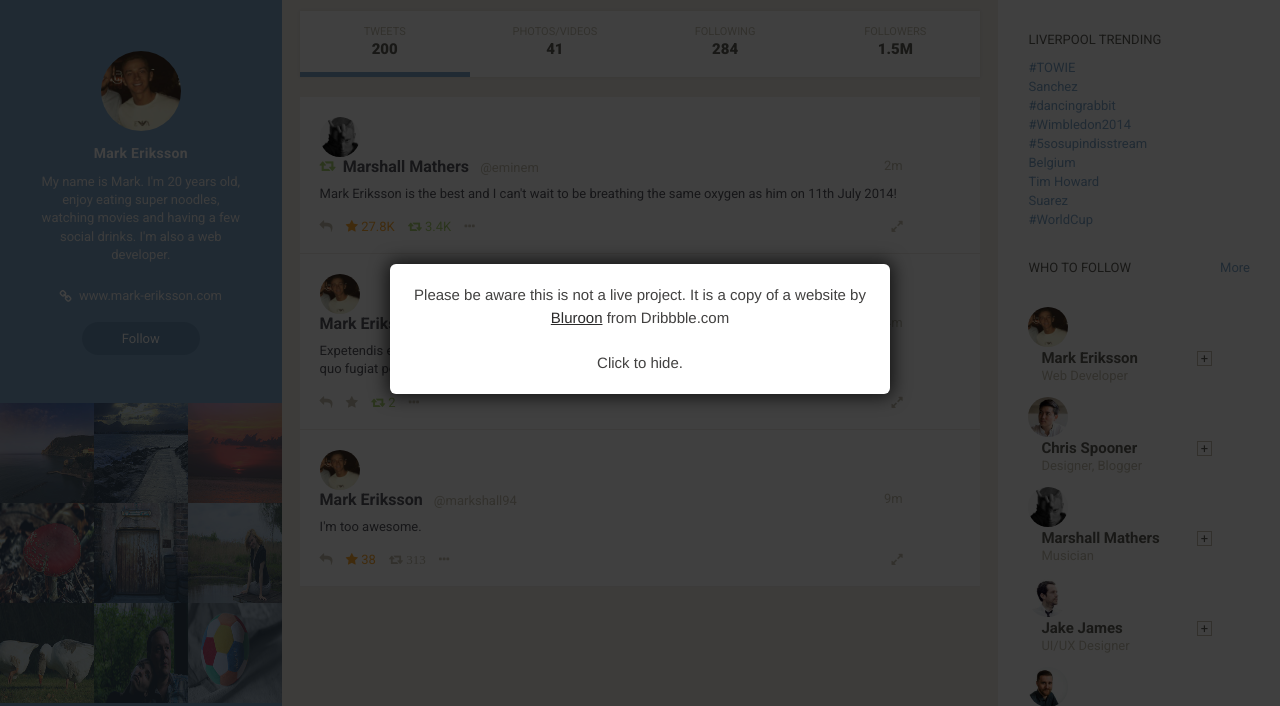
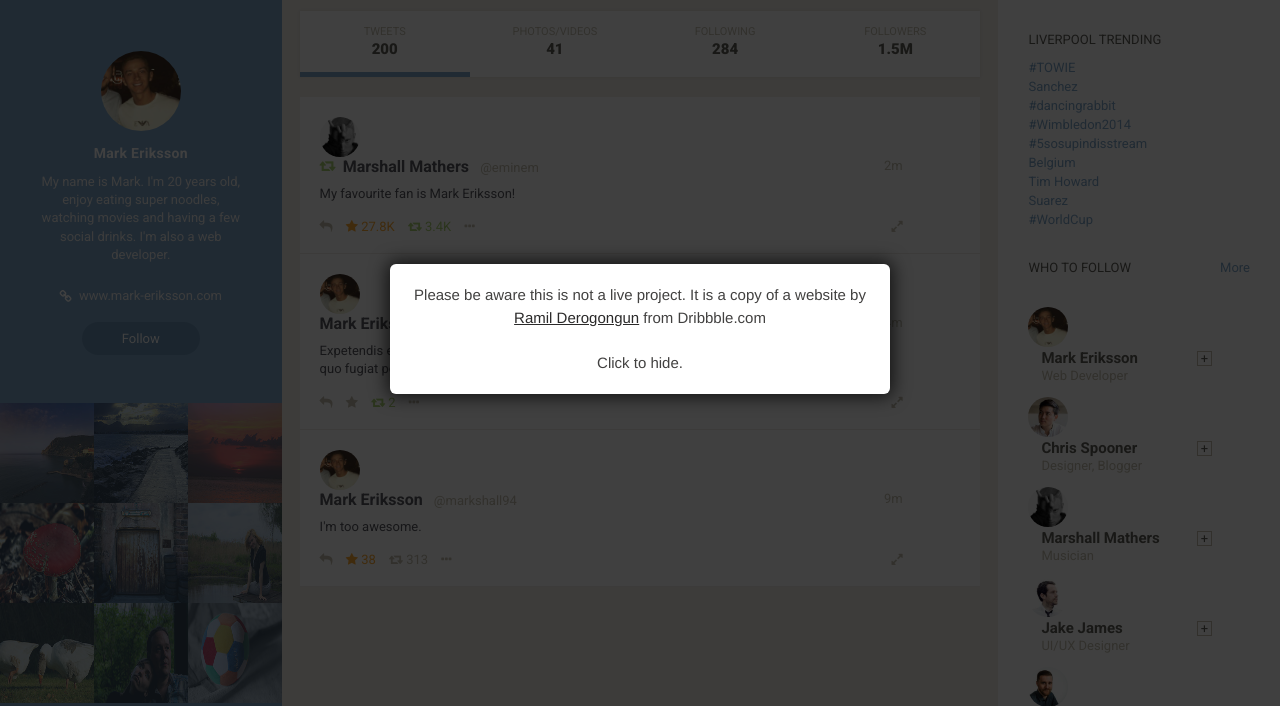
Before and after one commit to Markshall/Design-TwitterRedesign, a plain HTML site: page index.html in a window 1280 px wide. Shown: the part 71-777 px from the top of the page. Drawn offline with Linux system fonts and the light colour scheme.

Commit message:
Merge error
Bits of HTML that got mixed up during a merge now fixed

```diff
--- a/index.html
+++ b/index.html
@@ -10,7 +10,7 @@
 
 		<!--
 		Coded by Mark Eriksson (http://mark-eriksson.com);
-		Original design by Bluroon (https://dribbble.com/shots/1546643-Twitter-Profile)
+		Original design by Ramil Derogongun (https://dribbble.com/shots/1546643-Twitter-Profile)
 		-->
 
 		<!-- Global site tag (gtag.js) - Google Analytics -->
@@ -26,7 +26,7 @@
 
 	<body>
 		<div class="design-disclaimer__overlay" id="design-disclaimer__overlay" onclick="javascript:document.getElementById('design-disclaimer').style.display=document.getElementById('design-disclaimer__overlay').style.display='none';" style="display:block;content:'';background-color:rgba(0,0,0,.75);width:100%;position:fixed;top:0;left:0;right:0;z-index:9998;bottom:0;"></div><div class="design-disclaimer" id="design-disclaimer" onclick="javascript:document.getElementById('design-disclaimer').style.display=document.getElementById('design-disclaimer__overlay').style.display='none';" style="box-sizing:border-box;z-index:9999;font:400 15px/1.6 'Helvetica Neue', Helvetica, Arial, sans-serif;color:#424140;cursor:pointer;position:fixed;top:50%;line-height:1.5;left:50%;transform:translate(-50%,-50%);background-color:#fff;text-align:center;min-width:330px;max-width:500px;box-shadow:0 0 17px 3px rgba(0,0,0,.7);border-radius:6px;padding:20px;">
-			Please be aware this is not a live project. It is a copy of a website by <a href="https://dribbble.com/shots/1546643-Twitter-Profile" target="_blank" style="color: #2b2a2a;text-decoration: underline;">Bluroon</a> from Dribbble.com<br /><br />Click to hide.
+			Please be aware this is not a live project. It is a copy of a website by <a href="https://dribbble.com/shots/1546643-Twitter-Profile" target="_blank" style="color: #2b2a2a;text-decoration: underline;">Ramil Derogongun</a> from Dribbble.com<br /><br />Click to hide.
 		</div>
 
 		<div class="container">
@@ -118,7 +118,7 @@
 								<span class="pull-right tweet-time"><a href="#">2m</a></span>
 							</div>
 
-							<p class="tweet-text">Mark Eriksson is the best and I can't wait to be breathing the same oxygen as him on 11th July 2014!</p>
+							<p class="tweet-text">My favourite fan is Mark Eriksson!</p>
 
 							<div class="tweet-actions clearfix">
 								<div class="pull-left">
@@ -178,7 +178,7 @@
 								<div class="pull-left">
 									<div class="tweet-action"><a href="#"><i class="fa fa-reply"></i></a></div>
 									<div class="tweet-action favourited"><a href="#"><i class="fa fa-star"></i> 38</a></div>
-									<div class="tweet-action"><a href="#"><i class="fa fa-retweet"> 313</i></a></div>
+									<div class="tweet-action"><a href="#"><i class="fa fa-retweet"></i> 313</a></div>
 									<div class="tweet-action"><a href="#"><i class="fa fa-ellipsis-h"></i></a></div>
 								</div>
 								<div class="pull-right">
```
Also changed, not shown: 2 other files.
